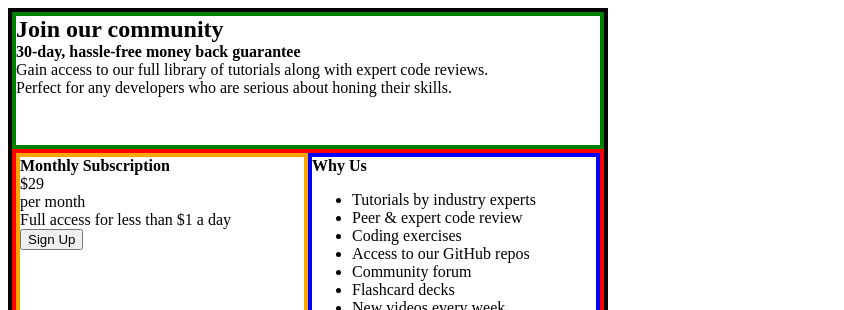
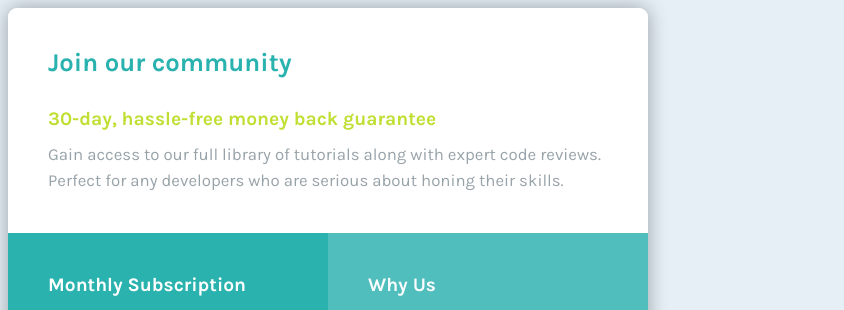
Before and after one commit to maruev/price-card-frontendmentorio-challenge, a plain HTML site: page index.html in a window 1280 px wide. Shown: the top 310 px of the page, without its empty margins (0-844 px from the left). Drawn offline with Linux system fonts and the light colour scheme.

Commit message:
Update index.html, style.css
Add complited styles to card

```diff
--- a/index.html
+++ b/index.html
@@ -6,22 +6,23 @@
   <link rel="icon" type="image/png" sizes="32x32" href="./images/favicon-32x32.png">
   <title>Frontend Mentor | Single Price Grid Component</title>
   <link rel="stylesheet" href="style.css">
+  <link href="https://fonts.googleapis.com/css2?family=Karla:wght@400;700&display=swap" rel="stylesheet">
 </head>
 <body>
   <main>
     <div class="price-card">
       <div class="top-section">
-        <h2>Join our community</h2>
-        <h4>30-day, hassle-free money back guarantee</h4>
+        <h2 class="top-section-title">Join our community</h2>
+        <h4 class="top-section-subtitle">30-day, hassle-free money back guarantee</h4>
         <p>Gain access to our full library of tutorials along with expert code reviews.</p>
         <p>Perfect for any developers who are serious about honing their skills.</p>
       </div>
       <div class="bottom-section">
         <div class="bottom-left-section">
-          <h4>Monthly Subscription</h4>
-          <div>
-            <p>&dollar;29</p>
-            <p>per month</p>
+          <h4 class="purchase-title">Monthly Subscription</h4>
+          <div class="price-container">
+            <p class="price">&dollar;29</p>
+            <sup class="price-frequency">per month</sup>
           </div>
           <p>Full access for less than &dollar;1 a day</p>
           <button>Sign Up</button>
--- a/style.css
+++ b/style.css
@@ -1,5 +1,8 @@
 html {
     box-sizing: border-box;
+    background-color: hsl(204, 43%, 93%);
+    font-size: 16;
+    font-family: 'Karla', Karla;
 }
 
 *, :after, :before {
@@ -11,37 +14,106 @@ h4, h2, p {
 }
 
 .price-card {
-    width: 600px;
-    height: 350px;
-    border: 4px solid black;
+    width: 640px;
+    height: 500px;
+    box-shadow: 0px 0px 20px rgba(0, 0, 0, 0.333);
+    border-radius: 9px;
+    overflow: hidden;
 }
 
 .top-section {
+    background-color: white;
     width: 100%;
-    height: 40%;
-    border: 4px solid green;
+    height: 45%;
+    padding: 40px;
+}
+
+.top-section-title {
+    font-size: 1.6rem;
+    font-weight: 700;
+    color: hsl(179, 62%, 43%);
+}
+
+.top-section-subtitle {
+    margin-top: 30px;
+    margin-bottom: 15px;
+    font-size: 1.2rem;
+    font-weight: 700;
+    color: hsl(71, 73%, 54%);
+}
+
+.top-section p {
+    color: hsl(201, 9%, 63%);
+    font-size: 1.05rem;
+    margin-bottom: 7px;
+}
+
+.bottom-left-section button {
+    background-color: hsl(71, 73%, 54%);
+    font-family: 'Karla', Karla;
+    color: white;
+    border: none;
+    box-shadow: 0px 4px 10px rgba(0, 0, 0, 0.187);
+    padding: 17px;
+    width: 100%;
+    font-size: 0.9rem;
+    font-weight: 700;
+    border-radius: 4px;
+    margin-top: 33px;
+}
+
+.bottom-left-section button:hover {
+    background-color: hsl(71, 76%, 56%);
+    box-shadow: 0px 4px 10px rgba(0, 0, 0, 0.599);
+    cursor: pointer;
 }
 
 .bottom-section {
+    color: white;
     width: 100%;
-    height: 60%;
-    border: 4px solid red;
+    height: 55%;
 }
 
 .bottom-left-section {
-    border: 4px solid orange;
+    background-color: hsl(179, 62%, 43%);
     display: inline-block;
     width: 50%;
     height: 100%;
     vertical-align: top;
+    padding: 40px;
+}
+
+.price {
+    display: inline-block;
+    font-size: 2rem;
+    font-weight: 700;
+}
+
+.price-frequency {
+    margin-left: 10px;
+    display: inline-block;
+    font-size: 1.0rem;
+    margin-bottom: 20px;
+    opacity: 0.7;
 }
 
 .bottom-right-section {
-    border: 4px solid blue;
+    background-color: hsl(179, 62%, 43%);
+    opacity: 0.8;
     display: inline-block;
     width: 50%;
     height: 100%;
     vertical-align: top;
+    padding: 40px;
+}
+
+.bottom-right-section ul {
+    list-style-type: none;
+    padding-left: 0px;
+}
+
+footer {
+    width: 100%;
 }
 
 .attribution {
@@ -52,3 +124,15 @@ h4, h2, p {
 .attribution a {
     color: hsl(228, 45%, 44%);
 }
+
+h4 {
+    font-size: 1.2rem;
+    font-weight: 700;
+    margin-bottom: 20px;
+}
+
+.bottom-right-section li {
+    font-size: 0.95rem;
+    margin-bottom: 3px;
+    opacity: 0.7;
+}
```
